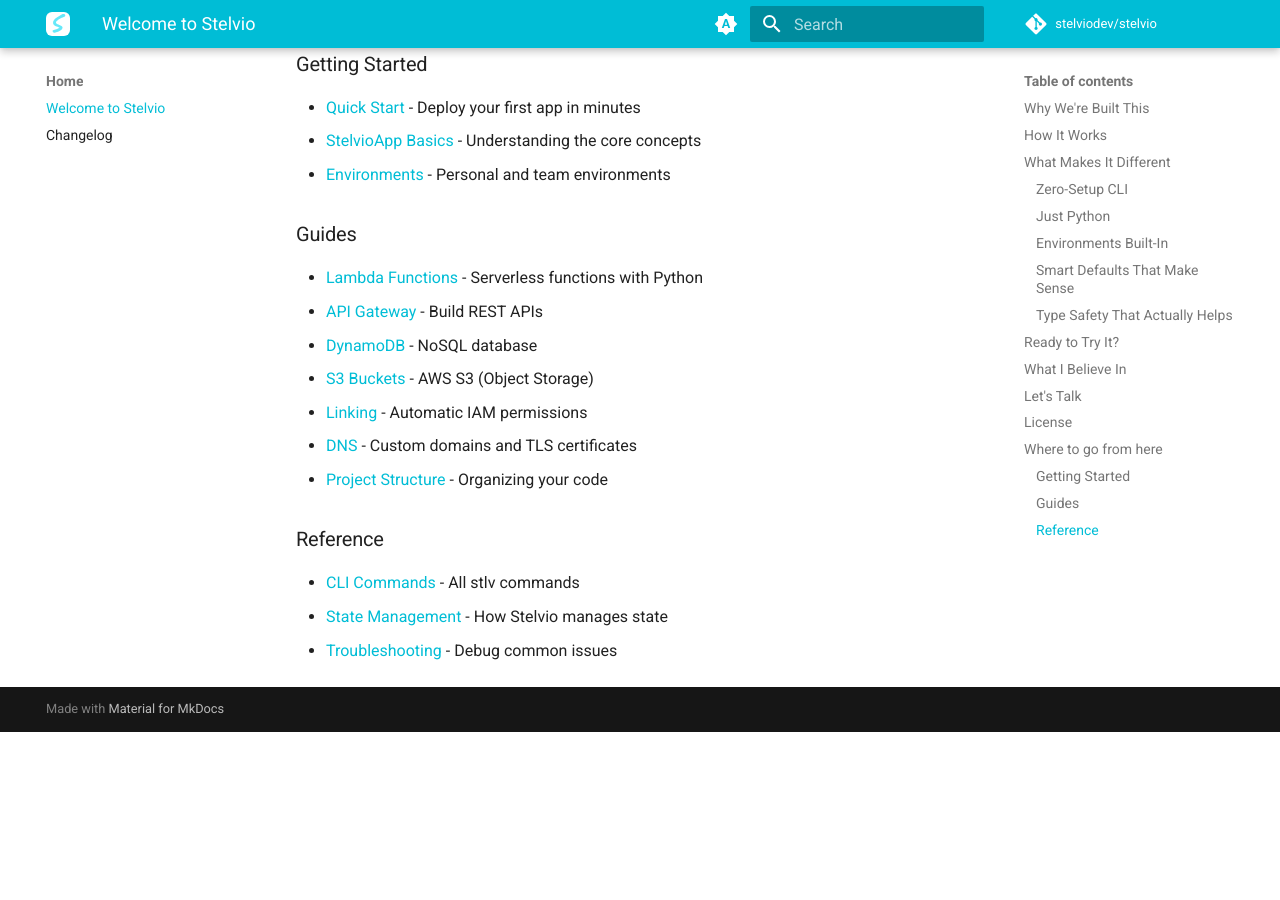
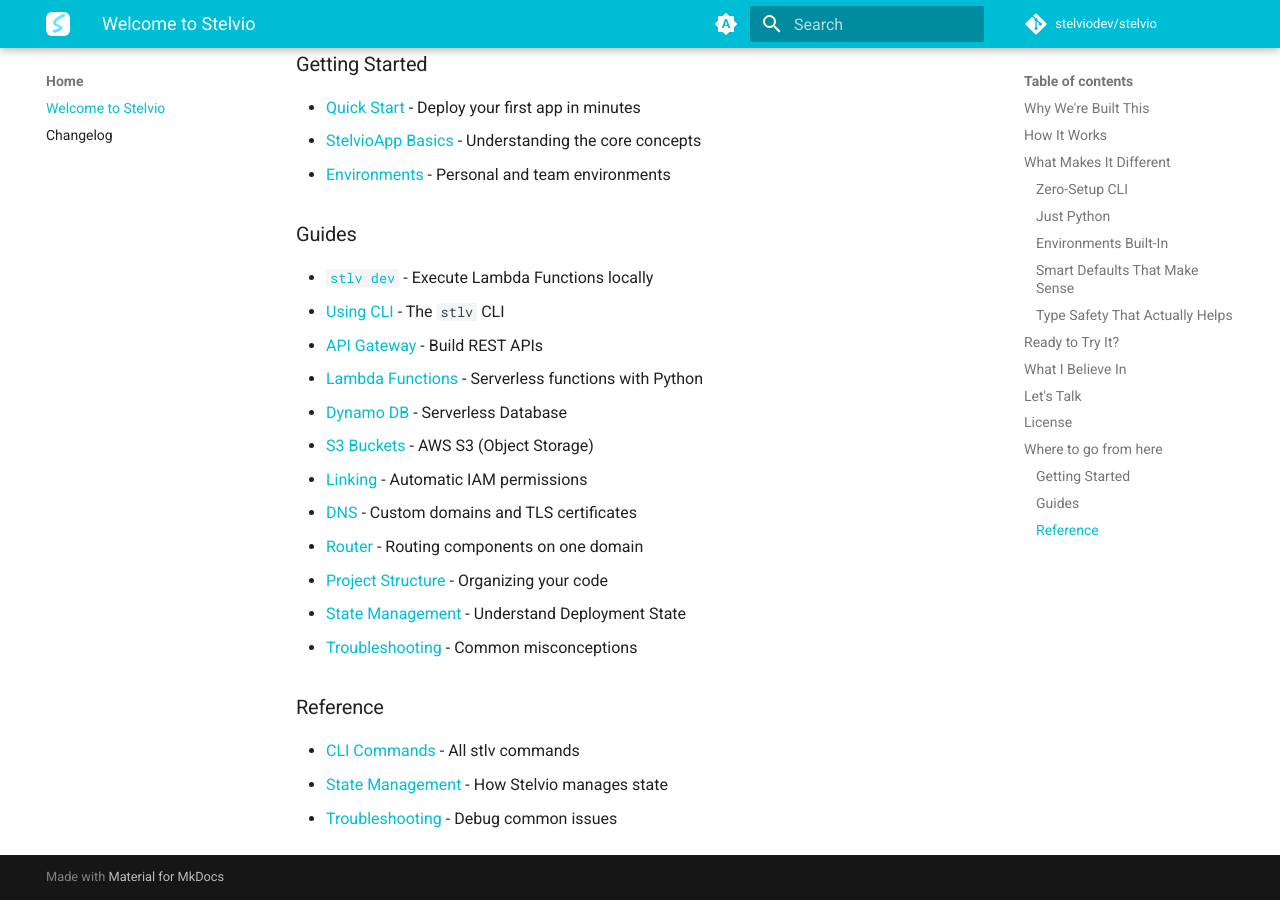
Before and after one commit to stelviodev/stelvio, an MkDocs documentation site: the page built from docs/index.md, in a window 1280 px wide and 900 px high, scrolled down 3143 px. Built offline with MkDocs 1.6.1 and Material for MkDocs 9.7.7, drawn with Linux system fonts in a browser that asks for light colours; comment, search, counter and statistics services are not loaded; before the commit the page ends 3875 px from its top, so only the background shows below that.

Commit message:
fix: Add links to guides on docs index

```diff
--- a/docs/index.md
+++ b/docs/index.md
@@ -112,13 +112,18 @@
 
 ### Guides
 
+- [`stlv dev`](guides/stlv-dev.md) - Execute Lambda Functions locally
+- [Using CLI](guides/using-cli.md) - The `stlv` CLI
+- [API Gateway](guides/api-gateway.md) - Build REST APIs
 - [Lambda Functions](guides/lambda.md) - Serverless functions with Python
-- [API Gateway](guides/api-gateway.md) - Build REST APIs
-- [DynamoDB](guides/dynamo-db.md) - NoSQL database
+- [Dynamo DB](guides/dynamo-db.md) - Serverless Database
 - [S3 Buckets](guides/s3.md) - AWS S3 (Object Storage)
 - [Linking](guides/linking.md) - Automatic IAM permissions
 - [DNS](guides/dns.md) - Custom domains and TLS certificates
+- [Router](guides/cloudfront-router.md) - Routing components on one domain
 - [Project Structure](guides/project-structure.md) - Organizing your code
+- [State Management](guides/state.md) - Understand Deployment State
+- [Troubleshooting](guides/troubleshooting.md) - Common misconceptions
 
 ### Reference
 
```
